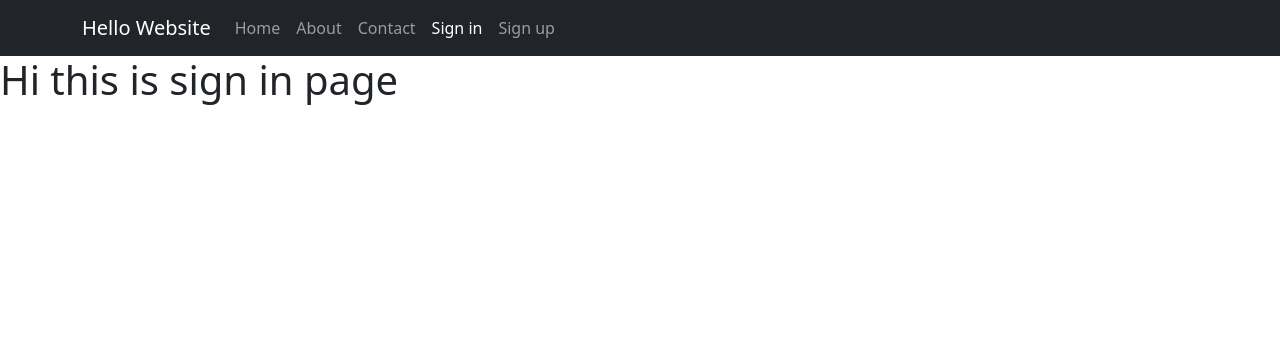
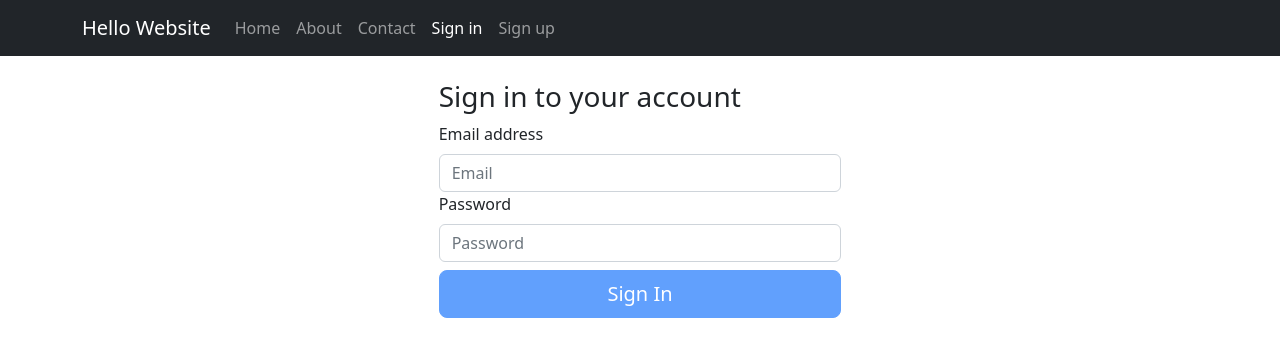
Before and after one commit to kanacoyn/classProjectWebsite, a React (Create React App) app in the folder website/: page /signin in a window 1280 px wide. Shown: the top 356 px of the page. Built offline with nearby package versions, Linux system fonts and the light colour scheme; no server answers.

Commit message:
Sign in page created

```diff
--- a/website/src/pages/Signin.js
+++ b/website/src/pages/Signin.js
@@ -1,7 +1,90 @@
+import Form from "react-bootstrap/Form";
+import Container from "react-bootstrap/Container";
+import Row from "react-bootstrap/Row";
+import Col from "react-bootstrap/Col";
+import Button from "react-bootstrap/Button";
+import { useState, useEffect, useContext } from "react";
+import { useNavigate } from "react-router-dom";
+
+import { signInWithEmailAndPassword } from "firebase/auth";
+import { FBAuthContext } from "../contexts/FBAuthContext";
+
 export function Signin(props) {
+  const [email, setEmail] = useState("");
+  const [password, setPassword] = useState("");
+  const [validEmail, setValidEmail] = useState(false);
+  const [validPassword, setValidPassword] = useState(false);
+  const FBAuth = useContext(FBAuthContext);
+  const navigate = useNavigate();
+
+  useEffect(() => {
+    if (email.indexOf("@") > 0) {
+      setValidEmail(true);
+    } else {
+      setValidEmail(false);
+    }
+  }, [email]);
+
+  useEffect(() => {
+    if (password.length >= 8) {
+      setValidPassword(true);
+    } else {
+      setValidPassword(false);
+    }
+  }, [password]);
+
+  const SignInHandler = () => {
+    signInWithEmailAndPassword(FBAuth, email, password)
+      .then((user) => {
+        //take user to homepage after loggin in
+        navigate("/");
+      })
+      .catch((error) => {
+        console.log(error.code, error.message);
+      });
+  };
+
   return (
-    <div>
-      <h1>Hi this is sign in page</h1>
-    </div>
+    <Container fluid className="mt-4">
+      <Row>
+        <Col md={{ span: 4, offset: 4 }}>
+          <Form
+            onSubmit={(evt) => {
+              evt.preventDefault();
+              SignInHandler();
+            }}
+          >
+            <h3>Sign in to your account</h3>
+            <Form.Group>
+              <Form.Label>Email address</Form.Label>
+              <Form.Control
+                type="email"
+                value={email}
+                placeholder="Email"
+                onChange={(e) => setEmail(e.target.value)}
+              />
+            </Form.Group>
+            <Form.Group>
+              <Form.Label>Password</Form.Label>
+              <Form.Control
+                type="password"
+                value={password}
+                placeholder="Password"
+                onChange={(e) => setPassword(e.target.value)}
+              />
+            </Form.Group>
+            <Button
+              variant="primary"
+              type="submit"
+              className="my-2 w-100"
+              size="lg"
+              disabled={validEmail && validPassword ? false : true}
+            >
+              Sign In
+            </Button>
+          </Form>
+        </Col>
+      </Row>
+    </Container>
   );
 }
```
